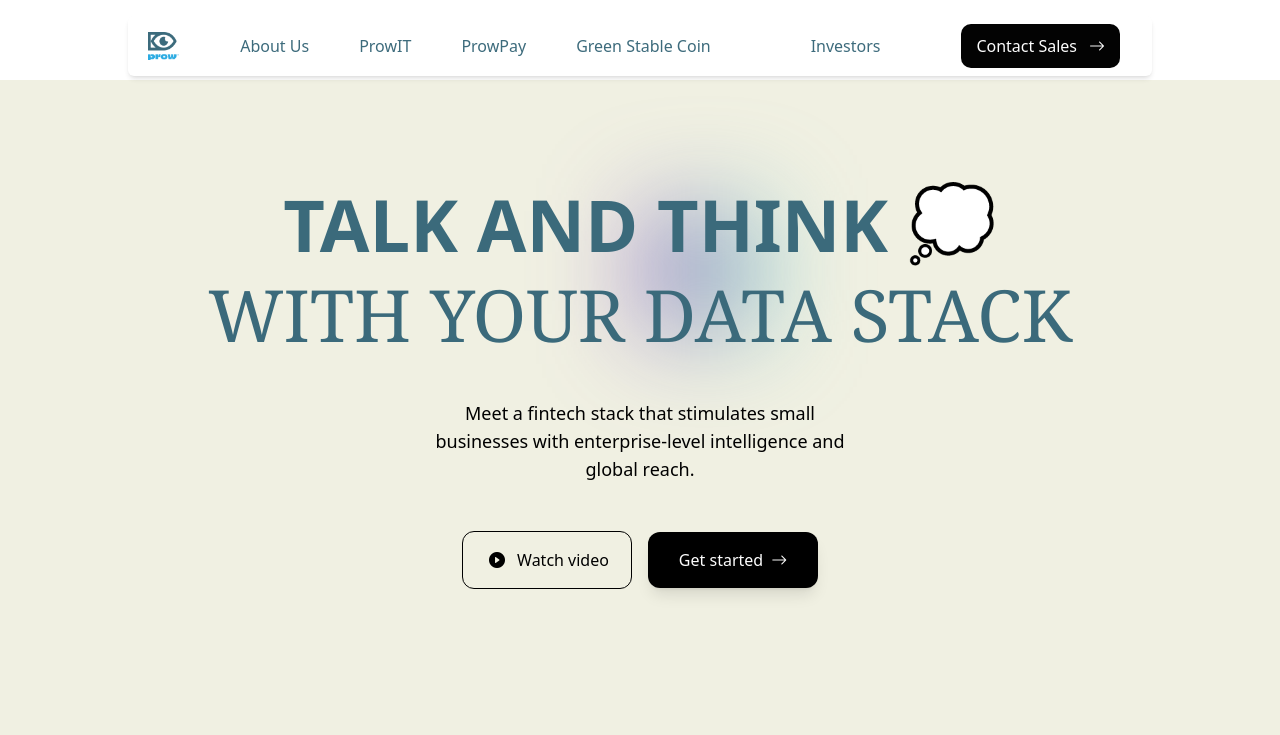
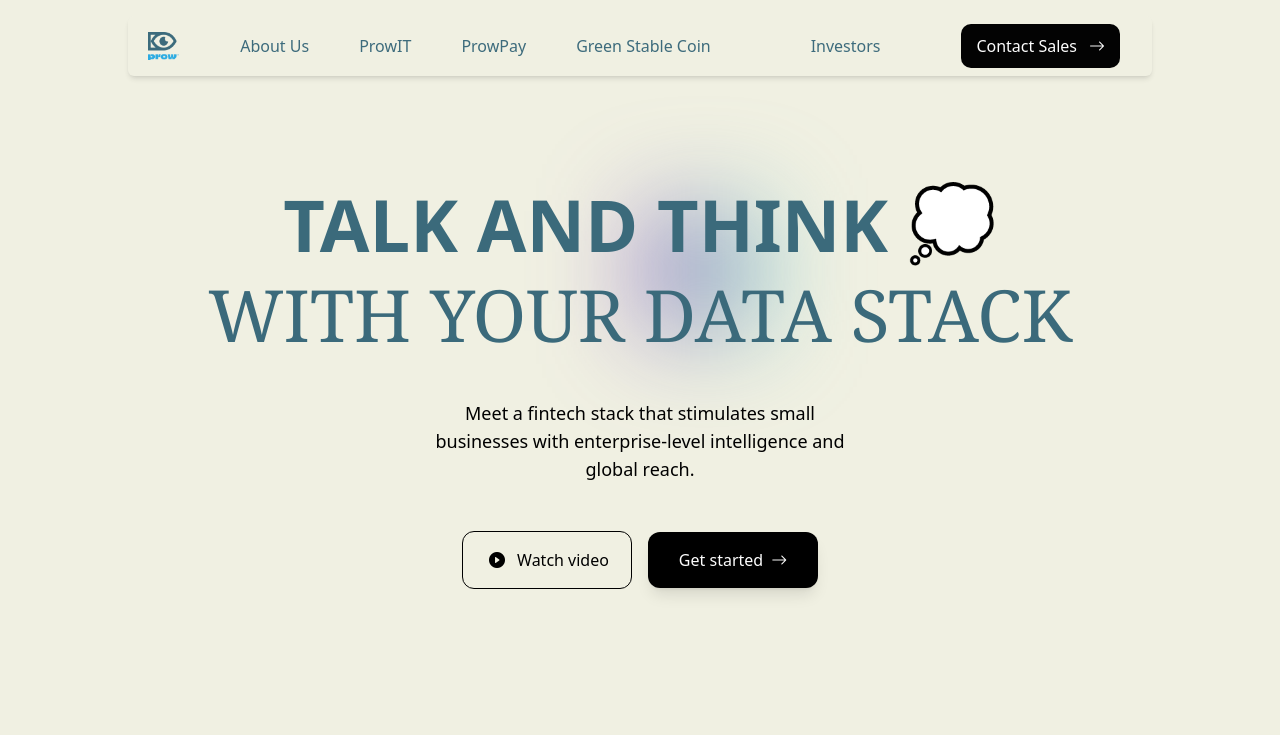
Before and after one commit to maherhasannn/prow, a website: page index.html in a window 1280 px wide. Shown: the top 735 px of the page. Drawn offline with nearby package versions, Linux system fonts and the light colour scheme; a web font is replaced by a local one.

Commit message:
color changed

```diff
--- a/index.html
+++ b/index.html
@@ -51,7 +51,7 @@
             color-scheme: light;
         }
         html, body {
-            background-color: #fff !important;
+            background-color: #F0F0E2 !important;
             color: rgb(59, 106, 123) !important;
         }
         html.dark, body.dark, .tw-dark {
```
Also changed, not shown: css/tailwind-build.css.
